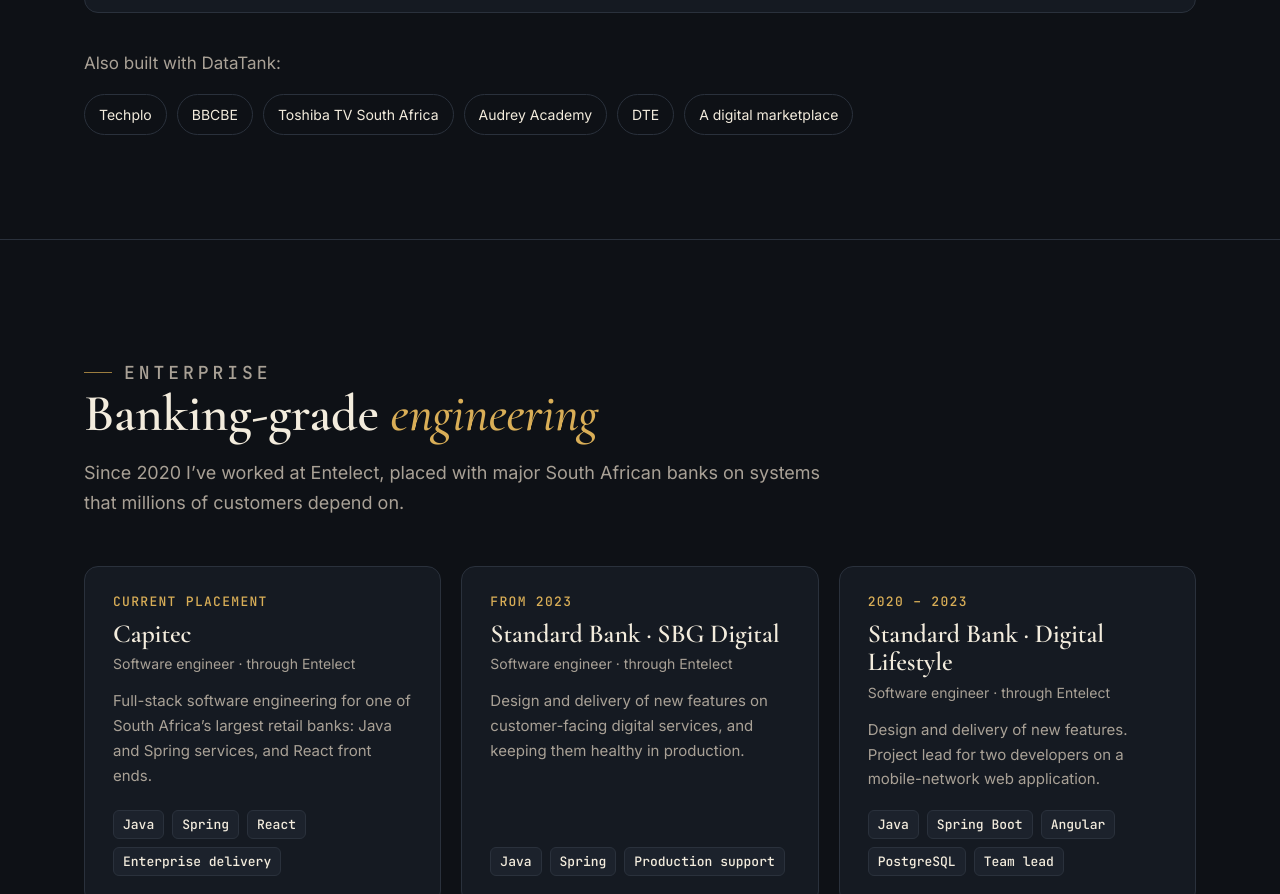
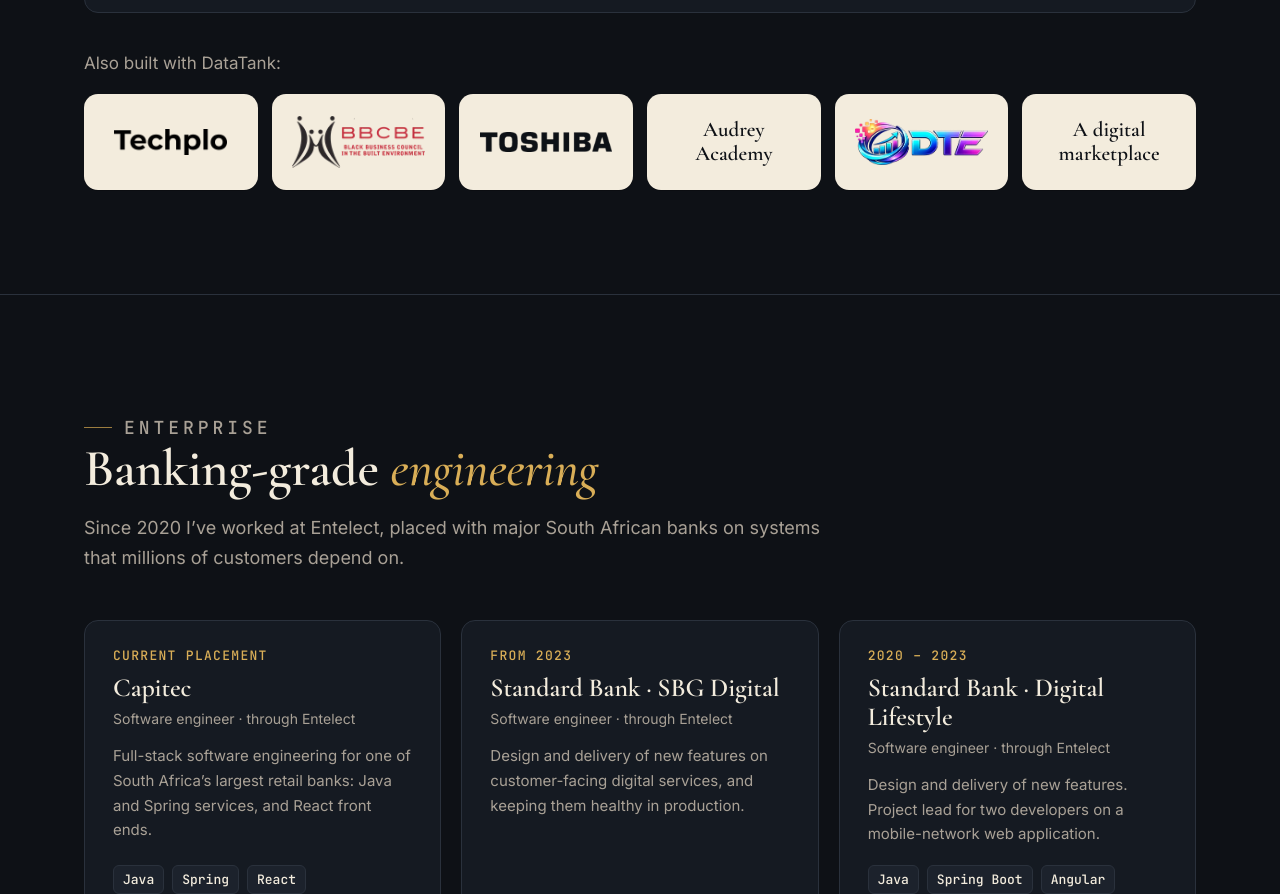
Before and after one commit to code-alchemist-dev/alchemist-portfolio-ui, a plain HTML site: page index.html in a window 1280 px wide. Shown: the part 4333-5227 px from the top of the page. Drawn offline with Linux system fonts and the light colour scheme.

Commit message:
content: client logo wall for 'Also built with DataTank'
Logos from the clients' own repos (Techplo, BBCBE, DTE's current
Logo_New4, Toshiba TV SA's header logo recoloured to ink for a light
tile), trimmed and resized to 112px-high WebP. Audrey Academy has no
logo and the marketplace stays unnamed, so both are serif text tiles.

Co-Authored-By: Claude Opus 5.5 <noreply@anthropic.com>
Claude-Session: https://claude.ai/code/session_01JRu37eczyfr5RjtsbqAbU2

```diff
--- a/assets/css/styles.css
+++ b/assets/css/styles.css
@@ -174,8 +174,17 @@ main > section.hero { border-top: 0; }
 ul.tags { display: flex; flex-wrap: wrap; gap: 8px; list-style: none; padding: 0; margin: 0; }
 ul.tags li { font: 500 13px/1 var(--mono); color: var(--cream); background: var(--ink-3); border: 1px solid var(--line); border-radius: 6px; padding: 7px 9px; }
 .more-clients { margin-top: 36px; color: var(--muted); }
-.more-clients ul { display: flex; flex-wrap: wrap; gap: 10px; list-style: none; padding: 0; margin: 14px 0 0; }
-.more-clients li { border: 1px solid var(--line); border-radius: 999px; padding: 8px 14px; font-size: 14px; color: var(--cream); }
+/* Client logo wall: uniform cream tiles so logos keep their own colours on the dark page. */
+.logo-wall { display: grid; grid-template-columns: repeat(auto-fill, minmax(168px, 1fr)); gap: 14px; list-style: none; padding: 0; margin: 16px 0 0; }
+.logo-wall li { display: flex; align-items: center; justify-content: center; height: 96px; padding: 14px 18px; background: var(--cream); border: 1px solid transparent; border-radius: 14px; box-shadow: 0 1px 0 rgba(0,0,0,.25); transition: transform .25s ease, box-shadow .25s ease, border-color .25s ease; }
+.logo-wall li:hover { transform: translateY(-3px); border-color: var(--gold); box-shadow: 0 10px 28px -12px rgba(217,174,87,.55); }
+.logo-wall img { display: block; width: auto; max-width: 100%; height: auto; object-fit: contain; }
+.logo-wall .lg-techplo { max-height: 26px; }
+.logo-wall .lg-toshiba { max-height: 20px; }
+.logo-wall .lg-bbcbe { max-height: 52px; }
+.logo-wall .lg-dte { max-height: 46px; }
+.logo-wall .lg-text { font-family: var(--serif); font-size: 21px; font-weight: 600; line-height: 1.15; color: var(--ink); text-align: center; }
+@media (prefers-reduced-motion: reduce) { .logo-wall li { transition: none; } .logo-wall li:hover { transform: none; } }
 
 /* ---------- Enterprise ---------- */
 .enterprise { display: grid; grid-template-columns: repeat(3, 1fr); gap: 20px; }
--- a/index.html
+++ b/index.html
@@ -235,8 +235,13 @@
 
         <div class="more-clients reveal">
           <p>Also built with DataTank:</p>
-          <ul>
-            <li>Techplo</li><li>BBCBE</li><li>Toshiba TV South Africa</li><li>Audrey Academy</li><li>DTE</li><li>A digital marketplace</li>
+          <ul class="logo-wall">
+            <li><img class="lg-techplo" src="assets/img/clients/techplo.webp" alt="Techplo" width="488" height="112" loading="lazy" decoding="async"></li>
+            <li><img class="lg-bbcbe" src="assets/img/clients/bbcbe.webp" alt="BBCBE, Black Business Council in the Built Environment" width="288" height="112" loading="lazy" decoding="async"></li>
+            <li><img class="lg-toshiba" src="assets/img/clients/toshiba.webp" alt="Toshiba TV South Africa" width="736" height="112" loading="lazy" decoding="async"></li>
+            <li><span class="lg-text">Audrey Academy</span></li>
+            <li><img class="lg-dte" src="assets/img/clients/dte.webp" alt="DTE, Digital Transformation Engine" width="325" height="112" loading="lazy" decoding="async"></li>
+            <li><span class="lg-text">A digital marketplace</span></li>
           </ul>
         </div>
       </div>
```
Also changed, not shown: assets/img/clients/bbcbe.webp (added), assets/img/clients/dte.webp (added), assets/img/clients/techplo.webp (added), assets/img/clients/toshiba.webp (added).
